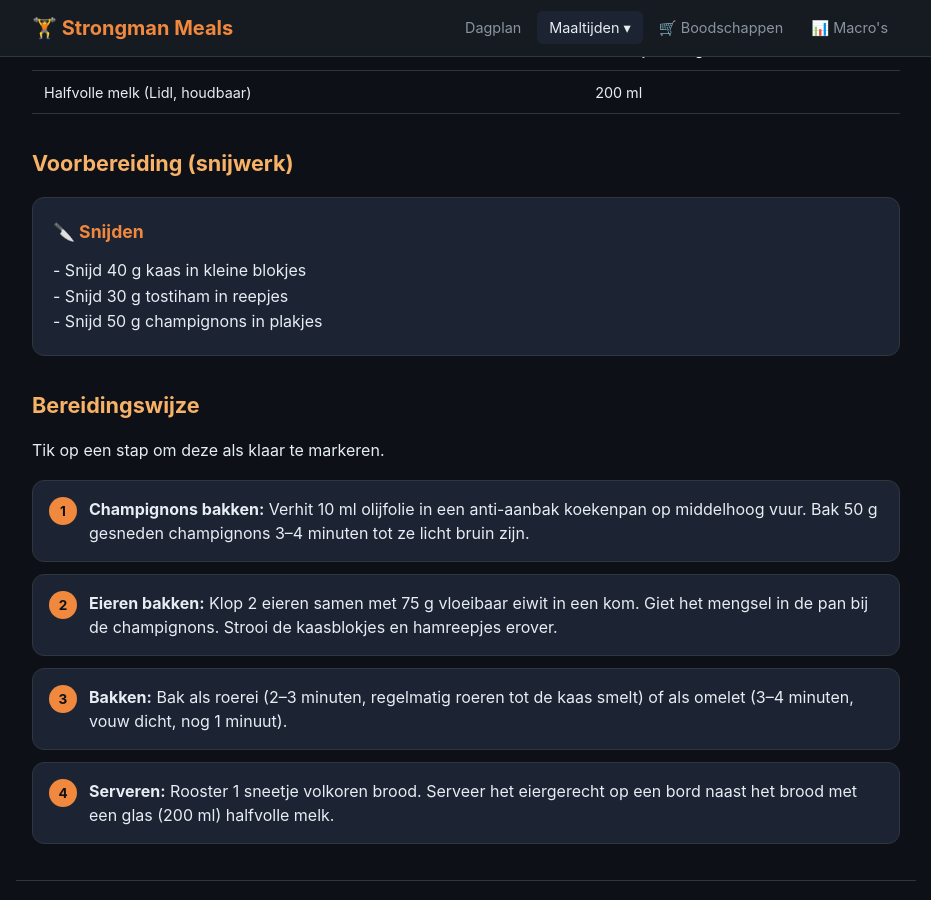
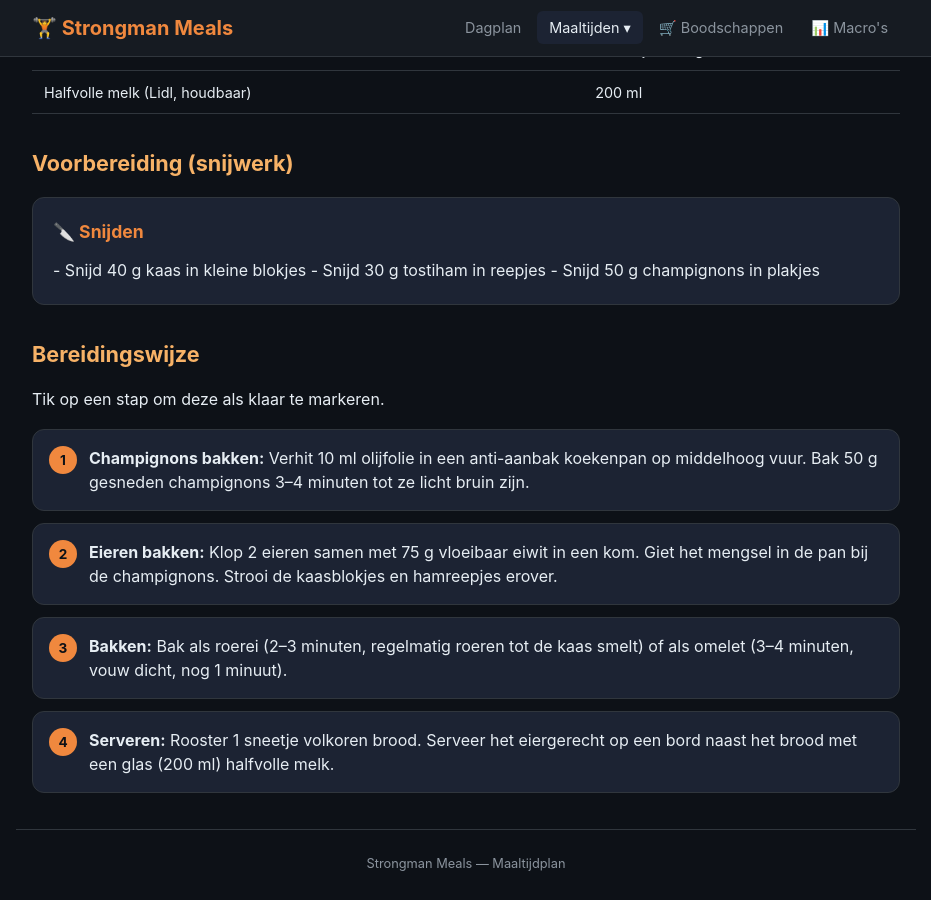
Before and after one commit to Marc013/mealprep, a Jekyll site: the page built from docs/maaltijden/maaltijd-3-gebakken-eieren.md, in a window 1280 px wide and 900 px high, scrolled down 680 px. Shown: the whole window, without its empty margins (174-1105 px from the left). Built offline with Jekyll 4.4.1, drawn with Linux system fonts in a browser that asks for light colours.

```diff
--- a/docs/maaltijden/maaltijd-3-gebakken-eieren.md
+++ b/docs/maaltijden/maaltijd-3-gebakken-eieren.md
@@ -32,9 +32,9 @@ title: "Gebakken Eieren met Kaas & Ham — 13:00"
 
 <h3>🔪 Snijden</h3>
 
-- Snijd 40 g kaas in kleine blokjes<br>
-- Snijd 30 g tostiham in reepjes<br>
-- Snijd 50 g champignons in plakjes<br>
+- Snijd 40 g kaas in kleine blokjes
+- Snijd 30 g tostiham in reepjes
+- Snijd 50 g champignons in plakjes
 
 </div>
 
```
